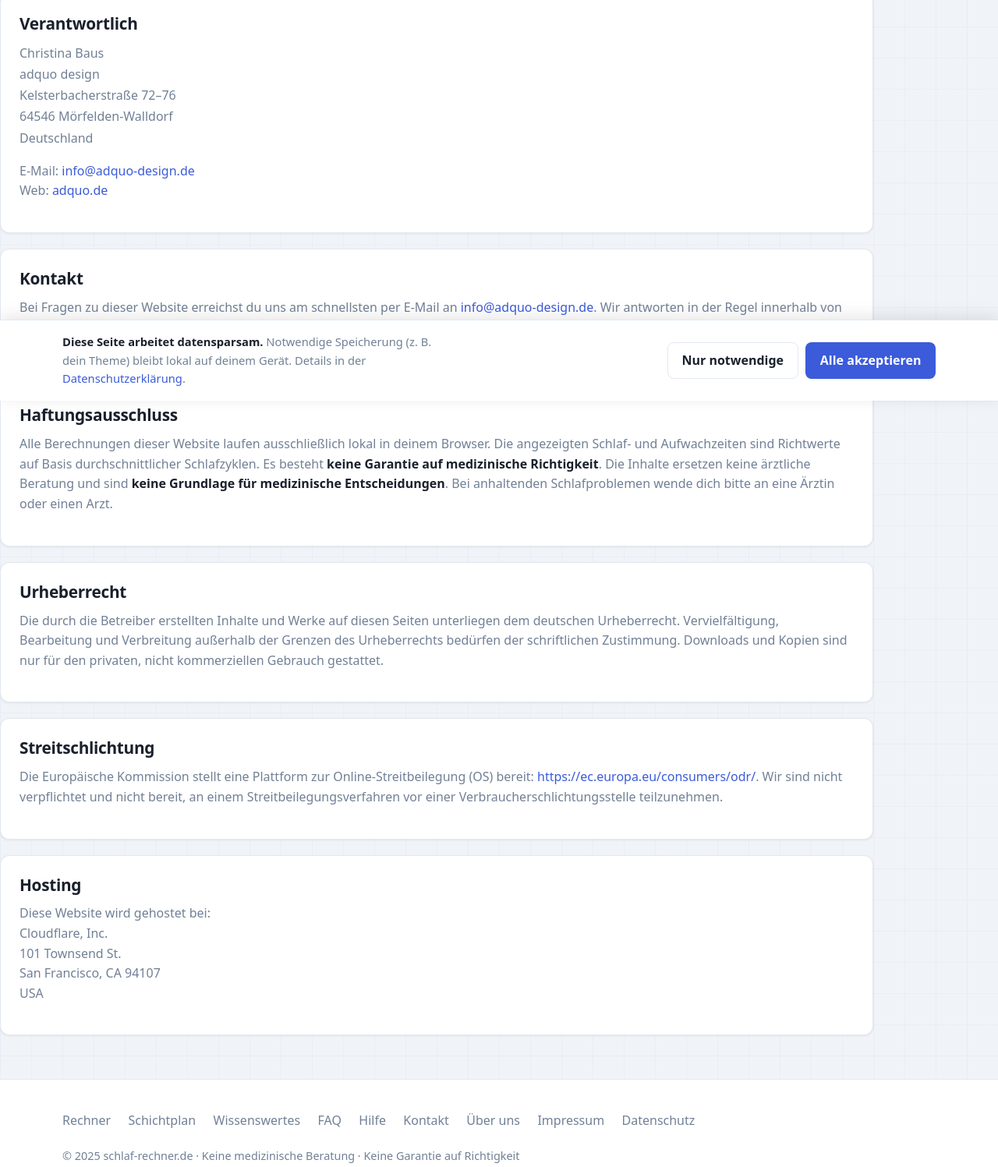
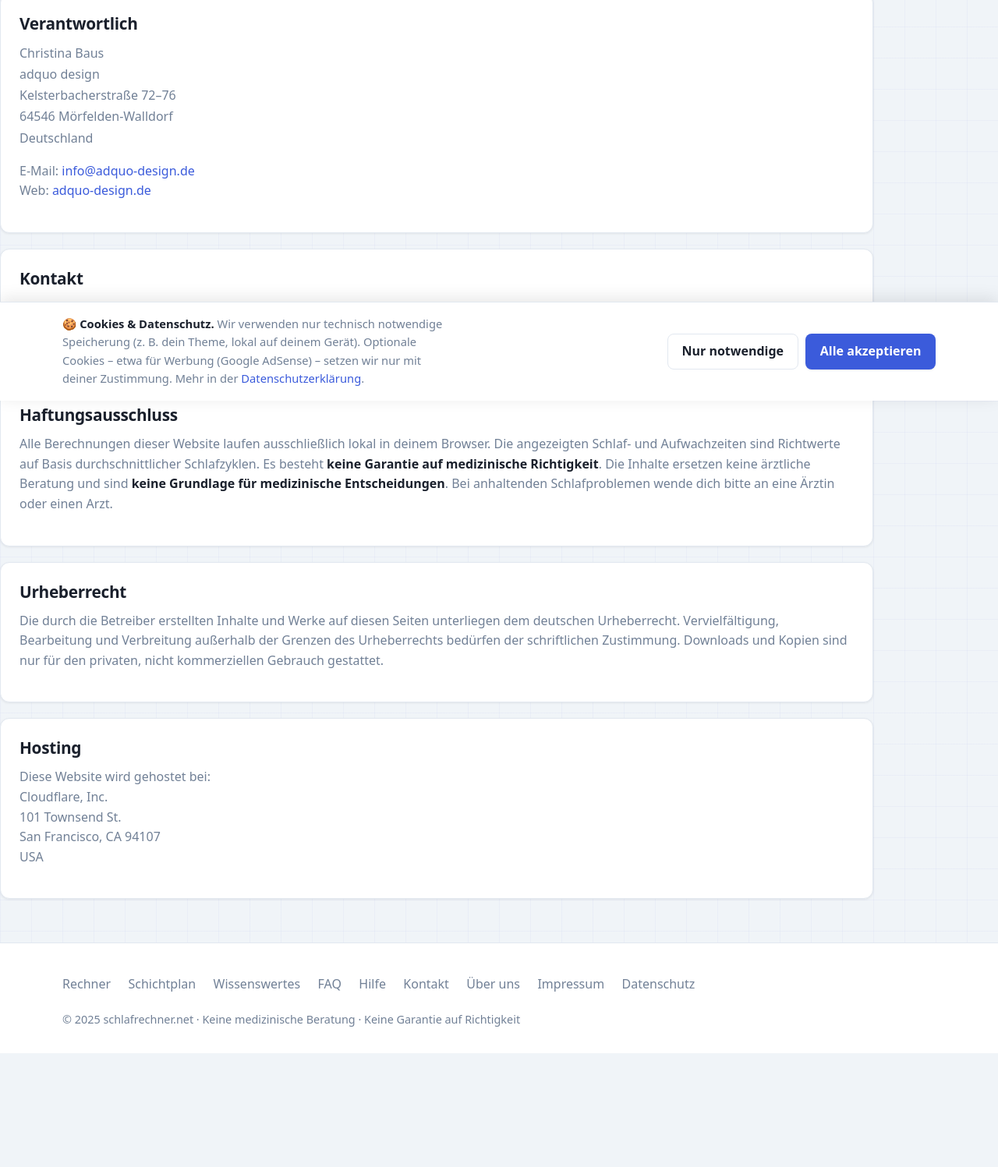
Before and after one commit to adquodesign-eng/schlafrechners, a plain HTML site: page impressum.html in a window 1280 px wide. Shown: the part 286-1783 px from the top of the page at 78% size. After the commit the page ends 1637 px from the top, so only its background shows below. Drawn offline with Linux system fonts and the light colour scheme.

Commit message:
Add files via upload

```diff
--- a/impressum.html
+++ b/impressum.html
@@ -3,8 +3,8 @@
 <head>
   <meta charset="UTF-8">
   <meta name="viewport" content="width=device-width, initial-scale=1.0">
-  <title>Impressum | schlaf-rechner.de</title>
-  <meta name="description" content="Impressum und Anbieterkennzeichnung gemäß § 5 TMG für schlaf-rechner.de.">
+  <title>Impressum | schlafrechner.net</title>
+  <meta name="description" content="Impressum und Anbieterkennzeichnung gemäß § 5 TMG für schlafrechner.net.">
   <script>
     (function () {
       var t = localStorage.getItem('schlaf_theme') || 'light';
@@ -279,7 +279,7 @@ footer.site {
   <header class="site">
     <div class="container">
       <div class="header-inner">
-        <a class="logo" href="index.html"><span class="moon">🌙</span> schlaf-rechner.de</a>
+        <a class="logo" href="index.html"><span class="moon">🌙</span> schlafrechner.net</a>
         <nav class="main" aria-label="Hauptnavigation"><a href="index.html">Rechner</a><a href="schichtplan.html">Schichtplan</a><a href="wissen.html">Wissen</a><a href="faq.html">FAQ</a><a href="hilfe.html">Hilfe</a></nav>
         <div class="header-actions">
           <button class="icon-btn" id="themeBtn" type="button" aria-label="Hell-/Dunkelmodus umschalten">🌙</button>
@@ -308,7 +308,7 @@ footer.site {
         64546 Mörfelden-Walldorf<br>
         Deutschland</address>
         <p style="margin-top:1rem">E-Mail: <a href="mailto:info@adquo-design.de">info@adquo-design.de</a><br>
-        Web: <a href="https://adquo.de" target="_blank" rel="noopener">adquo.de</a></p>
+        Web: <a href="https://adquo-design.de/" target="_blank" rel="noopener">adquo-design.de</a></p>
       </div>
 
       <div class="card">
@@ -327,11 +327,6 @@ footer.site {
       </div>
 
       <div class="card">
-        <h2>Streitschlichtung</h2>
-        <p>Die Europäische Kommission stellt eine Plattform zur Online-Streitbeilegung (OS) bereit: <a href="https://ec.europa.eu/consumers/odr/" target="_blank" rel="noopener">https://ec.europa.eu/consumers/odr/</a>. Wir sind nicht verpflichtet und nicht bereit, an einem Streitbeilegungsverfahren vor einer Verbraucherschlichtungsstelle teilzunehmen.</p>
-      </div>
-
-      <div class="card">
         <h2>Hosting</h2>
         <p>Diese Website wird gehostet bei:<br>
         Cloudflare, Inc.<br>
@@ -345,14 +340,14 @@ footer.site {
   <footer class="site">
     <div class="container">
       <div class="footer-links"><a href="index.html">Rechner</a><a href="schichtplan.html">Schichtplan</a><a href="wissen.html">Wissenswertes</a><a href="faq.html">FAQ</a><a href="hilfe.html">Hilfe</a><a href="kontakt.html">Kontakt</a><a href="ueber-uns.html">Über uns</a><a href="impressum.html">Impressum</a><a href="datenschutz.html">Datenschutz</a></div>
-      <p class="footer-note">© 2025 schlaf-rechner.de · Keine medizinische Beratung · Keine Garantie auf Richtigkeit</p>
+      <p class="footer-note">© 2025 schlafrechner.net · Keine medizinische Beratung · Keine Garantie auf Richtigkeit</p>
     </div>
   </footer>
 
   <div class="cookie-banner" id="cookieBanner" role="dialog" aria-label="Cookie-Hinweis">
     <div class="container">
       <div class="cookie-inner">
-        <p class="cookie-text"><strong>Diese Seite arbeitet datensparsam.</strong> Notwendige Speicherung (z.&nbsp;B. dein Theme) bleibt lokal auf deinem Gerät. Details in der <a href="datenschutz.html">Datenschutzerklärung</a>.</p>
+        <p class="cookie-text"><strong>🍪 Cookies &amp; Datenschutz.</strong> Wir verwenden nur technisch notwendige Speicherung (z.&nbsp;B. dein Theme, lokal auf deinem Gerät). Optionale Cookies – etwa für Werbung (Google&nbsp;AdSense) – setzen wir nur mit deiner Zustimmung. Mehr in der <a href="datenschutz.html">Datenschutzerklärung</a>.</p>
         <div class="cookie-actions">
           <button class="btn btn-ghost" id="cookieEssential" type="button">Nur notwendige</button>
           <button class="btn btn-primary" id="cookieAccept" type="button">Alle akzeptieren</button>
```
Also changed, not shown: index.html (+3 -3 lines).
